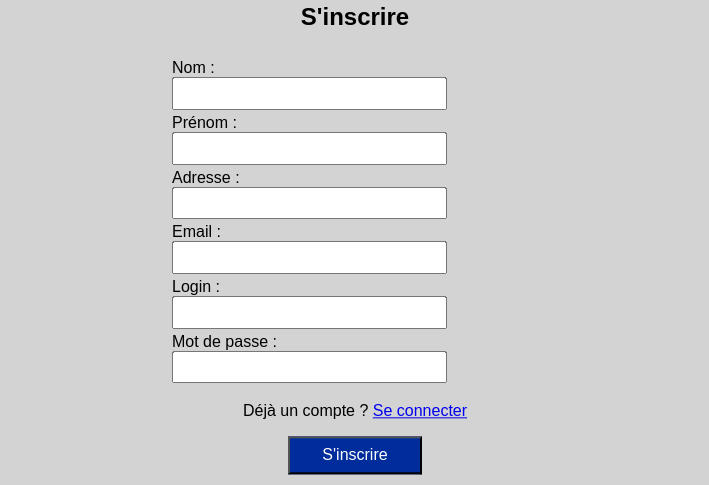
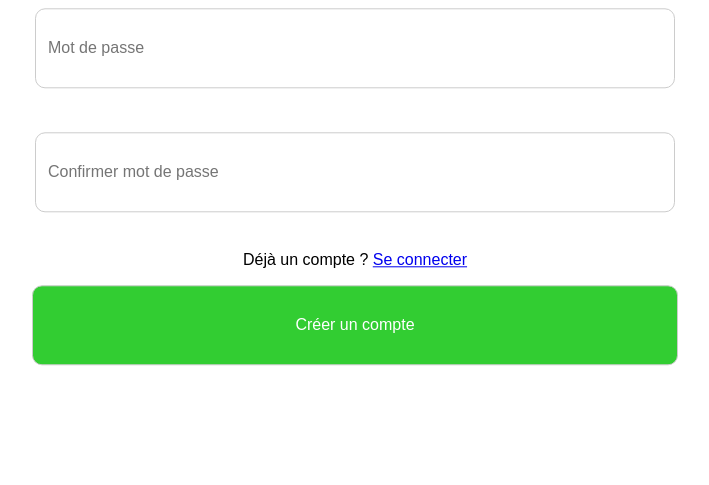
Before and after one commit to DirnaSFM/SAE401, a PHP site: page /inscription.html in a window 1280 px wide. Shown: the part 318-803 px from the top of the page, without its empty margins (285-994 px from the left). After the commit the page ends 684 px from the top, so only its background shows below. Run offline with PHP 8.4, Linux system fonts and the light colour scheme.

Commit message:
Front-end en cours

```diff
--- a/src/GentilVoisinClient/inscription/inscription.css
+++ b/src/GentilVoisinClient/inscription/inscription.css
@@ -1,7 +1,7 @@
 body {
     font-family: 'Nunito', sans-serif;
     margin: 0;
-    background-color: lightgrey;
+    /*background-color: lightgrey;*/
 }
 
 fieldset {
@@ -38,16 +38,25 @@ h1 ,p{
 }
 
 input {
-    display: block;
+  font-size: 18px;
+  width: 100%;
+  height: 5em;
+  padding: 12px 12px;
+  margin: 20px 0;
+  display: inline-block;
+  border: 1px solid #ccc;
+  border-radius: 10px;
+  box-sizing: border-box;
 }
 
 fieldset table tr td input {
-    width: 20em;
-    height:2em;
+    width: 40em;
+    height: 5em;
+    font-size: 16px;
 }
 
 input[type="submit"] {
-    background-color: #002C9C;
+    background-color: limegreen;
     color: white;
     padding: 8px 32px;
     font-size: 16px;
@@ -61,5 +70,5 @@ input[type="submit"]:hover {
 }
 
 input[type="submit"]:active {
-    background-color: #5b8aff;
+    background-color: lime;
 }
--- a/src/GentilVoisinClient/inscription/inscription.html
+++ b/src/GentilVoisinClient/inscription/inscription.html
@@ -7,38 +7,26 @@
 </head>
 <body>
     <section class="bg-image">
-        <img src="img/hiver.jpg" />
-        <h1>S'inscrire</h1>
+        <!--<img src="img/hiver.jpg" />-->
+        <h1>Création de compte</h1>
         <fieldset>
             <table>
                 <tr>
-                    <td><label for="nom">Nom : </label>
-                    <br/><input type="text" id="nom" name="nom"></td>
+                    <td>
+                    <input type="text" id="login" name="login" placeholder="Login"></td>
                 </tr>
                 <tr>
-                    <td><label for="prenom">Prénom : </label>
-                        <br/><input type="text" id="prenom" name="prenom"></td>
+                    <td>
+                    <input type="password" id="mdp" name="mdp" placeholder="Mot de passe"></td>
                 </tr>
                 <tr>
-                    <td><label for="adresse">Adresse : </label>
-                        <br/><input type="text" id="adresse" name="adresse"></td>
-                </tr>
-                <tr>
-                    <td><label for="mail">Email : </label>
-                        <br/><input type="text" id="mail" name="mail"></td>
-                </tr>
-                <tr>
-                    <td><label for="login">Login : </label>
-                        <br/><input type="text" id="login" name="login"></td>
-                </tr>
-                <tr>
-                    <td><label for="mdp">Mot de passe : </label>
-                    <br/><input type="password" id="mdp" name="mdp"></td>
+                    <td>
+                    <input type="password" id="mdp" name="mdp" placeholder="Confirmer mot de passe"></td>
                 </tr>
             <table>
                 <p>Déjà un compte ? <a href="../login/login.html">Se connecter</a>  </p>
         </fieldset>
-        <input type="submit" name="inscription" value="S'inscrire" class="btn-inscription">
+        <input type="submit" name="inscription" value="Créer un compte" class="btn-inscription">
         <span class="error-message" style="color: red;"></span>
         </form>
     </section>
```
Also changed, not shown: src/GentilVoisinClient/accueil/accueil.html (added, +11 -0 lines), src/GentilVoisinClient/login/login.html (+21 -19 lines), src/GentilVoisinClient/accueil/accueil.css (added).
